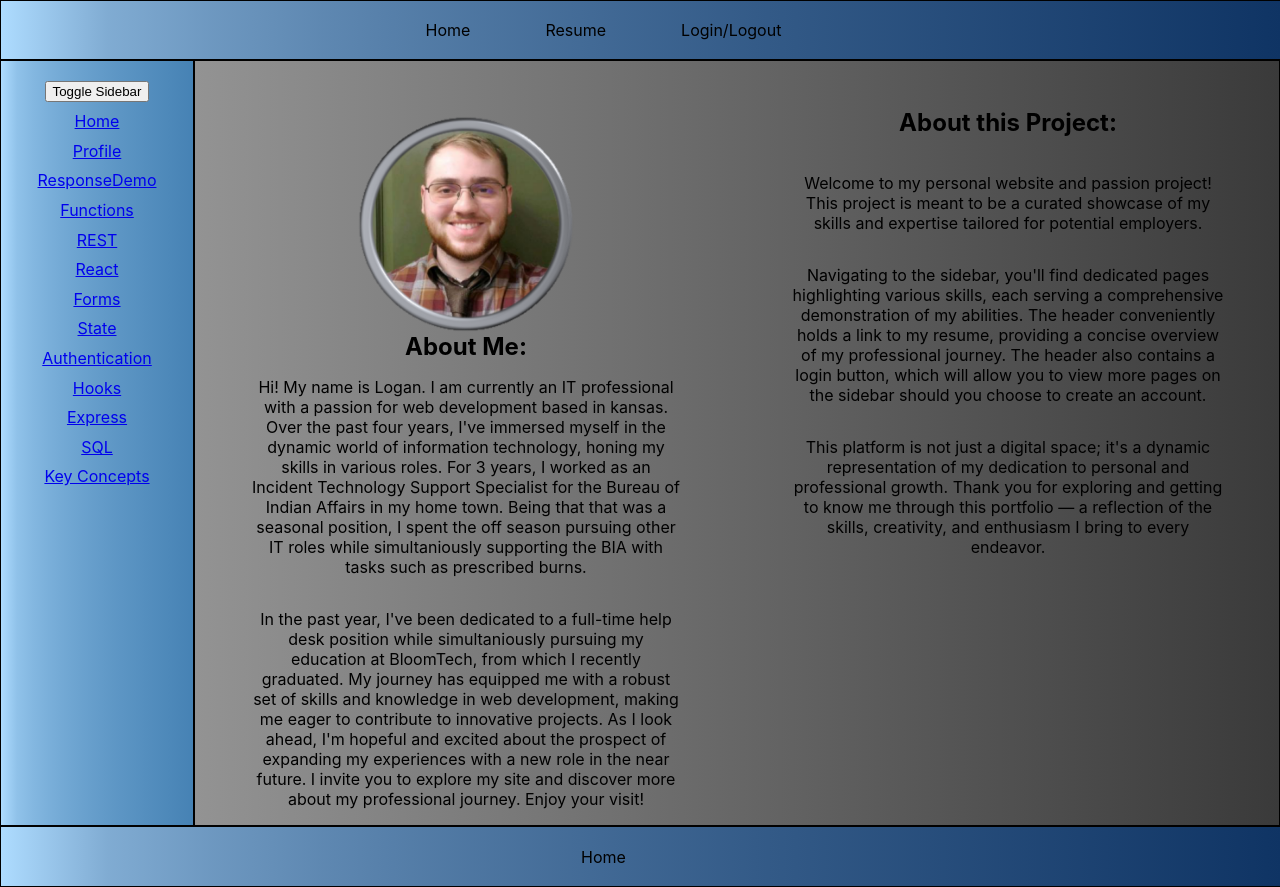
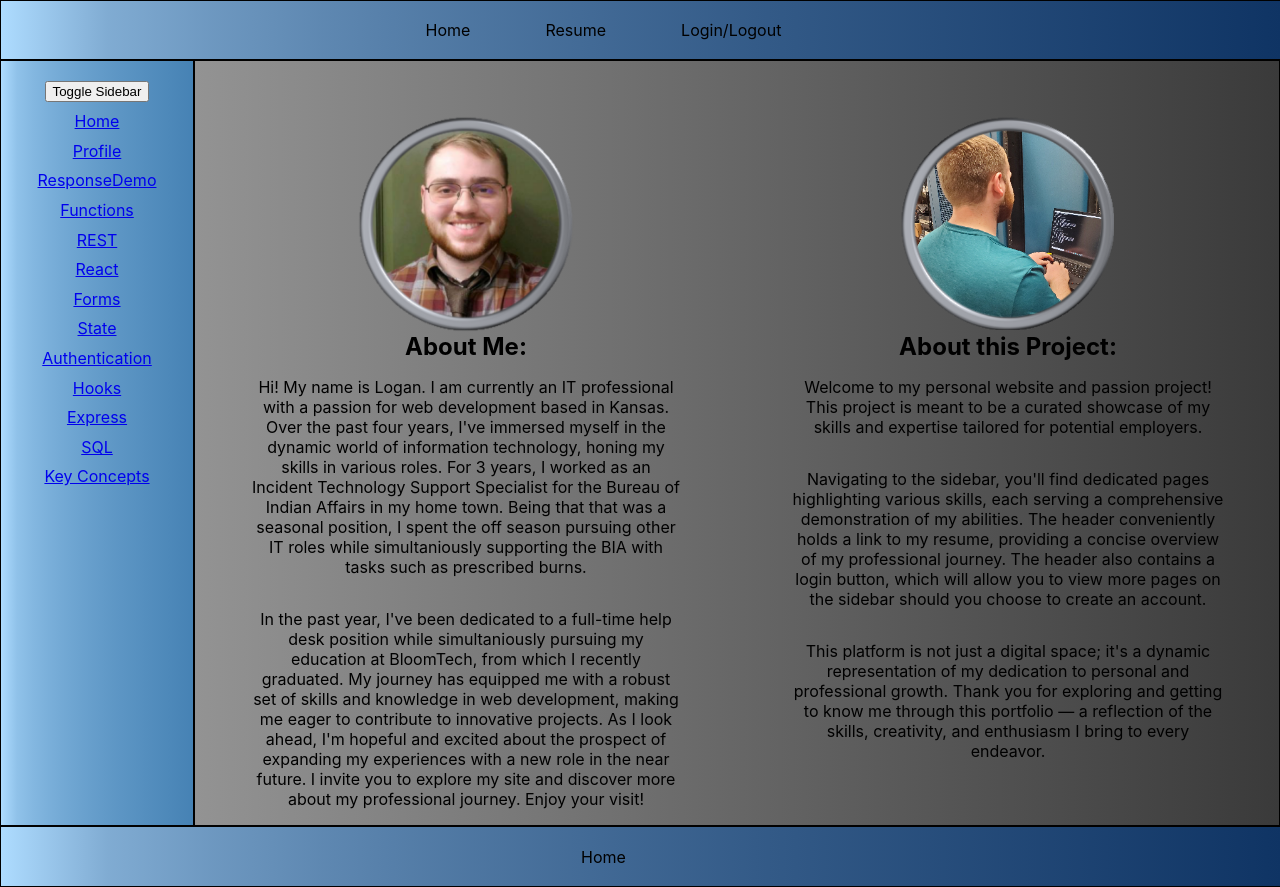
Before and after one commit to TheLogan2019/Logan-Brown-Skills-Demonstration, a React (Create React App) app: page / in a window 1280 px wide. Built offline with nearby package versions, Linux system fonts and the light colour scheme.

Commit message:
landing page fully finished

```diff
--- a/src/components/pages/landingPage.js
+++ b/src/components/pages/landingPage.js
@@ -1,5 +1,6 @@
 import React from "react";
 import AboutMePhoto from "../pictures/AboutMePhoto.png";
+import Landingpageworkingphoto from "../pictures/Landingpageworkingphoto.png";
 
 function LandingPage() {
   return (
@@ -13,7 +14,7 @@ function LandingPage() {
         <h2 className="AboutL">About Me:</h2>
         <p className="Me-Paragraph">
           Hi! My name is Logan. I am currently an IT professional with a passion
-          for web development based in kansas. Over the past four years, I've
+          for web development based in Kansas. Over the past four years, I've
           immersed myself in the dynamic world of information technology, honing
           my skills in various roles. For 3 years, I worked as an Incident
           Technology Support Specialist for the Bureau of Indian Affairs in my
@@ -33,6 +34,11 @@ function LandingPage() {
         </p>
       </div>
       <div className="landing-right-container">
+        <img
+          className="author-photo"
+          src={Landingpageworkingphoto}
+          alt="VeryHandsomeAuthorPhotoFromBehind"
+        />
         <h2 className="AboutR">About this Project:</h2>
         <p className="Project-Paragraph">
           Welcome to my personal website and passion project! This project is
--- a/src/index.css
+++ b/src/index.css
@@ -149,7 +149,8 @@ code {
 }
 
 .AboutR {
-  padding-top: 5%
+  margin: 0%;
+  padding: 0%;
 }
 
 .Project-Paragraph{
```
Also changed, not shown: package.json (+9 -0 lines), src/components/pictures/Landingpageworkingphoto.png (added), 1 other file (tests, documents, lock files or other folders).
